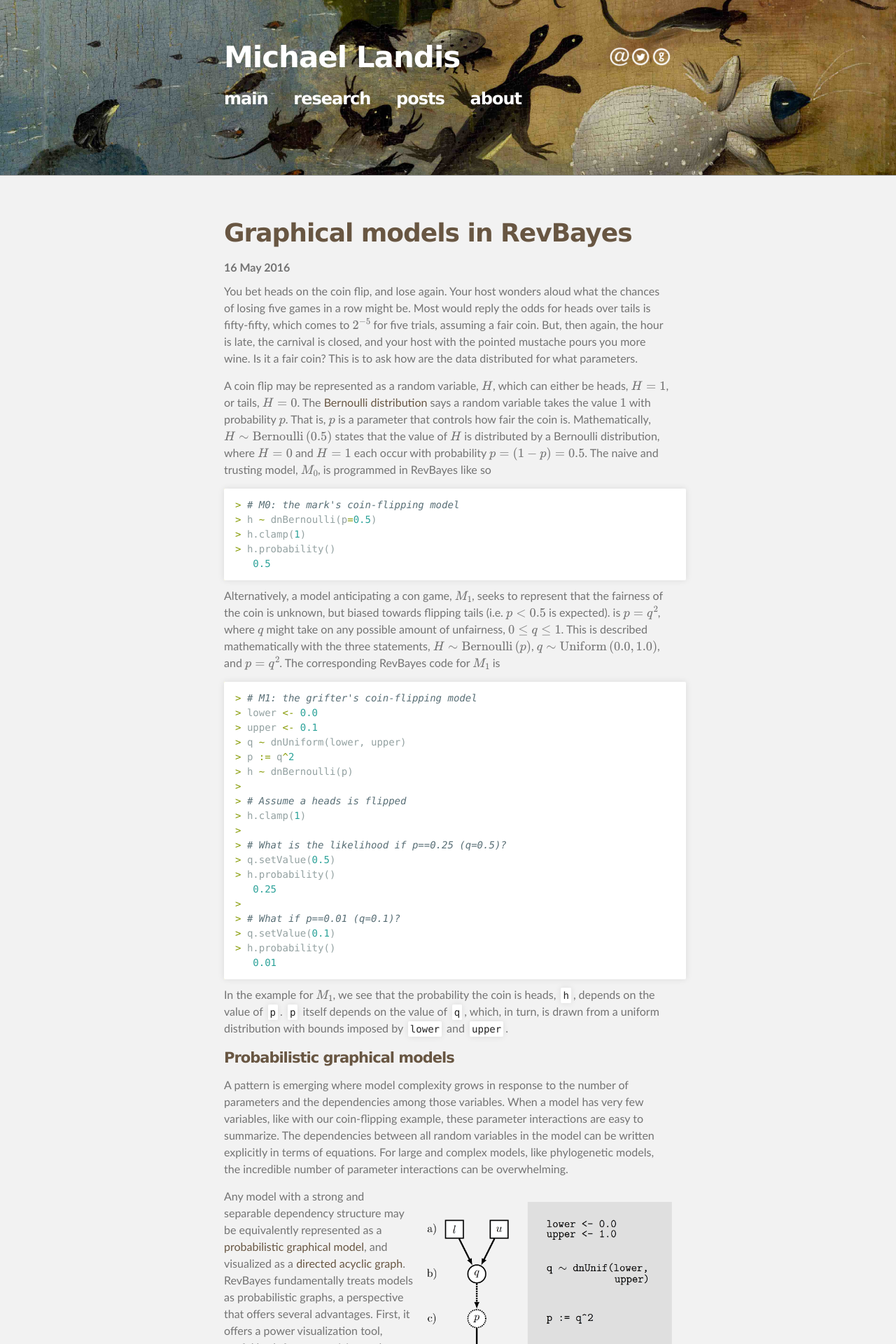
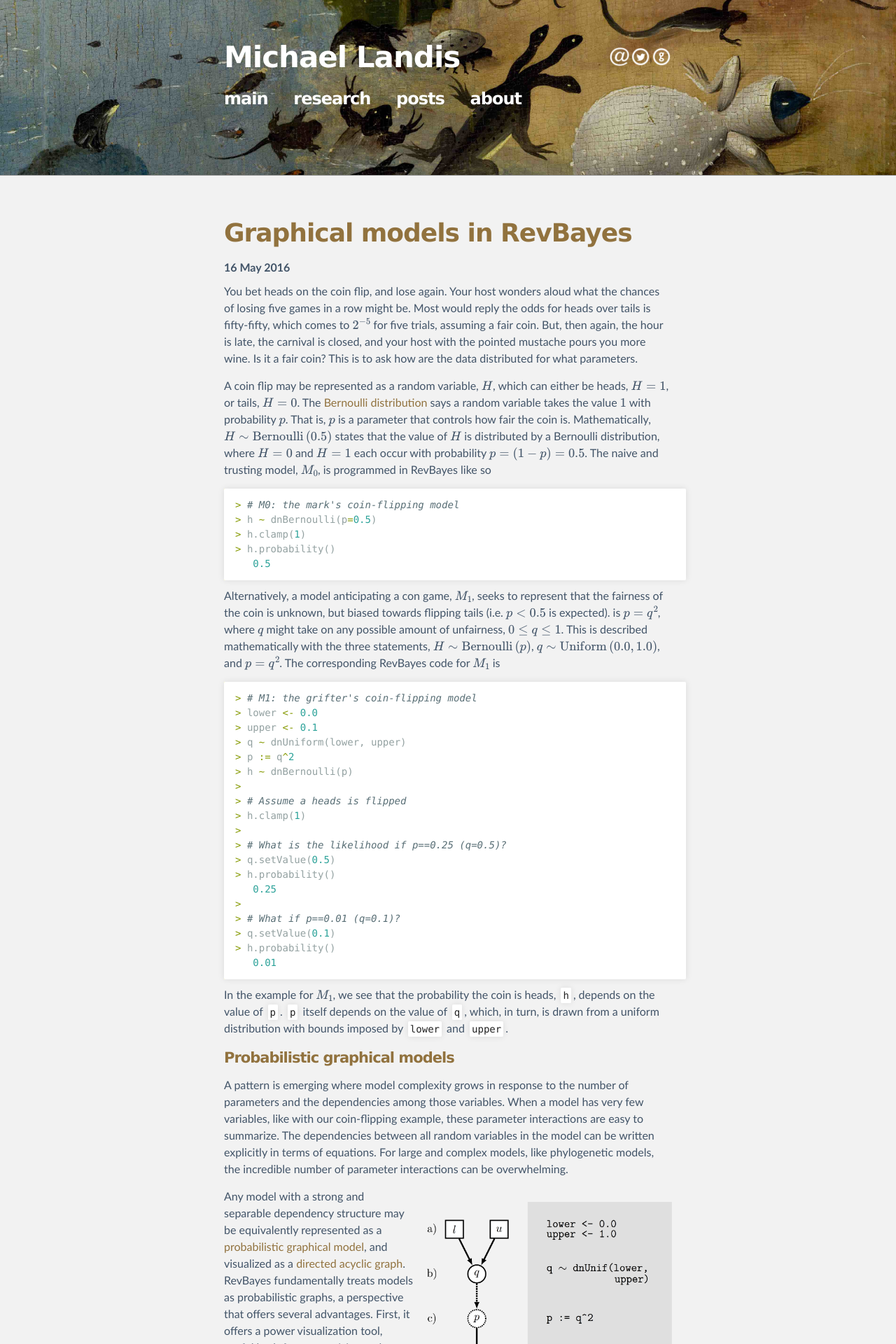
Before and after one commit to mlandis/mlandis.github.io, a Jekyll site: the page built from index.html, in a window 1280 px wide. Shown: the top 1920 px of the page at 70% size. Built offline with Jekyll 4.4.1, drawn with Linux system fonts in a browser that asks for light colours; formulas are drawn with MathJax 3; the list of posts is cut into pages by our own code.

Commit message:
update colors

```diff
--- a/stylesheets/stylesheet.css
+++ b/stylesheets/stylesheet.css
@@ -50,7 +50,7 @@ Theme Styles
 
 body {
   box-sizing: border-box;
-  color:#737373;
+  color:#425468;
   /*background: #B4A28F;*/
   background: #FFFFFF;
   /*background: #212121;*/
@@ -63,7 +63,7 @@ body {
 h1, h2, h3, h4, h5, h6 {
   margin: 10px 0;
   font-weight: 700;
-  color:#685642; /*222222;*/
+  color:#91723e; /*222222;*/
   font-family: 'Lucida Grande', 'Calibri', Helvetica, Arial, sans-serif;
   letter-spacing: -1px;
 }
@@ -108,7 +108,7 @@ a {
   text-decoration: none;
   /*color: #007edf;*/
   /*color: #0040FF;*/
-  color: #685642;
+  color: #91723e;
   text-shadow: none;
 
   transition: color 0.5s ease;
```
